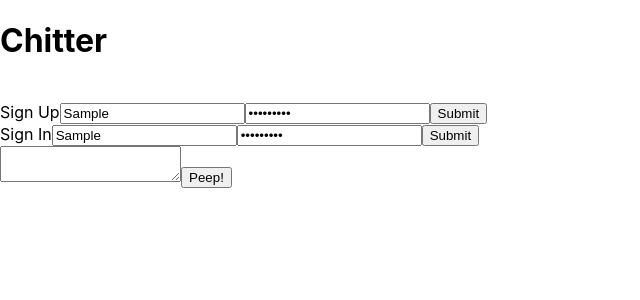
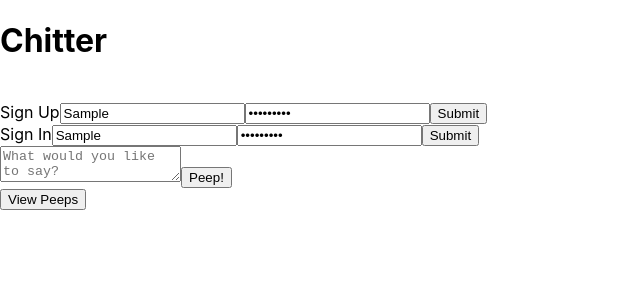
Before and after one commit to Caitlin-cooling/react-chitter-frontend, a React (Create React App) app: page / in a window 1280 px wide. Both pictures are taken after typing "Sample", "Sample123", "Sample", "Sample123" into the empty fields and a click on the button "Post Peep". Shown: the top 300 px of the page, without its empty margins (0-640 px from the left). Built offline with nearby package versions, Linux system fonts and the light colour scheme.

Commit message:
Post peep
- User can post a peep
- Confirmation message is shown on success

```diff
--- a/src/components/App.js
+++ b/src/components/App.js
@@ -8,20 +8,24 @@ export default class App extends Component {
     this.state = {
       handle: null,
       password: null,
+      peep: null,
       error: null,
       handleInProgress: '',
       passwordProgress: '',
       postPeepState: false,
       showPeepsState: false,
       peeps: null,
-      peepsAreLoaded: false
+      peepsAreLoaded: false,
+      peepProgress: null
     }
     this.handleSignUp = this.handleSignUp.bind(this);
     this.handleSignIn = this.handleSignIn.bind(this);
     this.triggerPostPeepState = this.triggerPostPeepState.bind(this);
     this.handleHandleChange = this.handleHandleChange.bind(this);
     this.handlePasswordChange = this.handlePasswordChange.bind(this);
+    this.handlePeepChange = this.handlePeepChange.bind(this);
     this.handleShowPeeps = this.handleShowPeeps.bind(this);
+    this.handlePostPeep = this.handlePostPeep.bind(this);
   }
 
   handleSignUp(e) {
@@ -38,12 +42,8 @@ export default class App extends Component {
     })
     .then (result => result.json())
     .then (
-      (result) => {
-        this.setState({handle: handle});
-      },
-      (error) => {
-        this.setState({error: error});
-      }
+      (result) => {this.setState({handle: handle})},
+      (error) => {this.setState({error: error})}
     )
   }
 
@@ -65,9 +65,7 @@ export default class App extends Component {
        this.setState({handle: handle});
        this.setLocalStorage(result)
      },
-     (error) => {
-       this.setState({error: error});
-     }
+     (error) => {this.setState({error: error})}
    )
   }
 
@@ -80,7 +78,7 @@ export default class App extends Component {
     e.preventDefault();
 
     fetch('https://chitter-backend-api.herokuapp.com/peeps')
-    .then(res => res.json())
+    .then(result => result.json())
     .then(
       (result) => {
         this.setState({
@@ -89,9 +87,28 @@ export default class App extends Component {
           peepsAreLoaded: true
         })
       },
-      (error) => {
-        this.setState({error: error});
-      }
+      (error) => {this.setState({error: error})}
+    )
+  }
+
+  handlePostPeep(e) {
+    const body = this.state.peepProgress;
+    const userId = localStorage.getItem('user_id');
+    const sessionKey = localStorage.getItem('session_key');
+    e.preventDefault();
+
+    fetch('https://chitter-backend-api.herokuapp.com/peeps', {
+      method: 'post',
+      headers: {
+        Authorization: `Token token=${sessionKey}`,
+        'Content-Type': 'application/json',
+      },
+      body: JSON.stringify({ peep: { user_id: userId, body } }),
+    })
+    .then(result => result.json())
+    .then(
+      (result) => {this.setState({peep:body})},
+      (error) => {this.setState({error:error})}
     )
   }
 
@@ -106,6 +123,10 @@ export default class App extends Component {
 
   handlePasswordChange(event) {
     this.setState({passwordProgress:event.target.value})
+  }
+
+  handlePeepChange(event){
+    this.setState({peepProgress:event.target.value})
   }
 
   render() {
@@ -126,6 +147,9 @@ export default class App extends Component {
           showPeepsState={this.state.showPeepsState}
           peeps={this.state.peeps}
           isLoaded={this.state.peepsAreLoaded}
+          isPeep={this.state.peep}
+          handlePeepChange={this.handlePeepChange}
+          handlePostPeep={this.handlePostPeep}
         />
       </div>
     );
--- a/src/components/Peeps.js
+++ b/src/components/Peeps.js
@@ -2,7 +2,14 @@ import React from 'react';
 
 export var Peeps = function(props) {
     if(props.postPeepState) {
-      return <div><PostPeepForm/></div>
+      return <div>
+          <PostPeepForm
+            isPeep={props.isPeep}
+            handlePostPeep={props.handlePostPeep}
+            handlePeepChange={props.handlePeepChange}
+          />
+          <ViewPeeps handleShowPeeps={props.handleShowPeeps}/>
+        </div>
     } else if (props.showPeepsState) {
       return <div><ShowPeeps
           isLoaded={props.isLoaded}
@@ -38,8 +45,12 @@ export var PostPeep = function(props) {
 }
 
 export var PostPeepForm = function(props) {
-  return <div>
-    <textarea placeholer='What would you like to say?'></textarea>
-    <button>Peep!</button>
-  </div>
+  if (props.isPeep) {
+    return <div>Peep Posted!</div>
+  } else {
+    return <form>
+      <textarea onChange={props.handlePeepChange} placeholder='What would you like to say?'></textarea>
+      <button onClick={props.handlePostPeep}>Peep!</button>
+    </form>
+  }
 }
```
Also changed, not shown: 1 other file (tests, documents, lock files or other folders).
